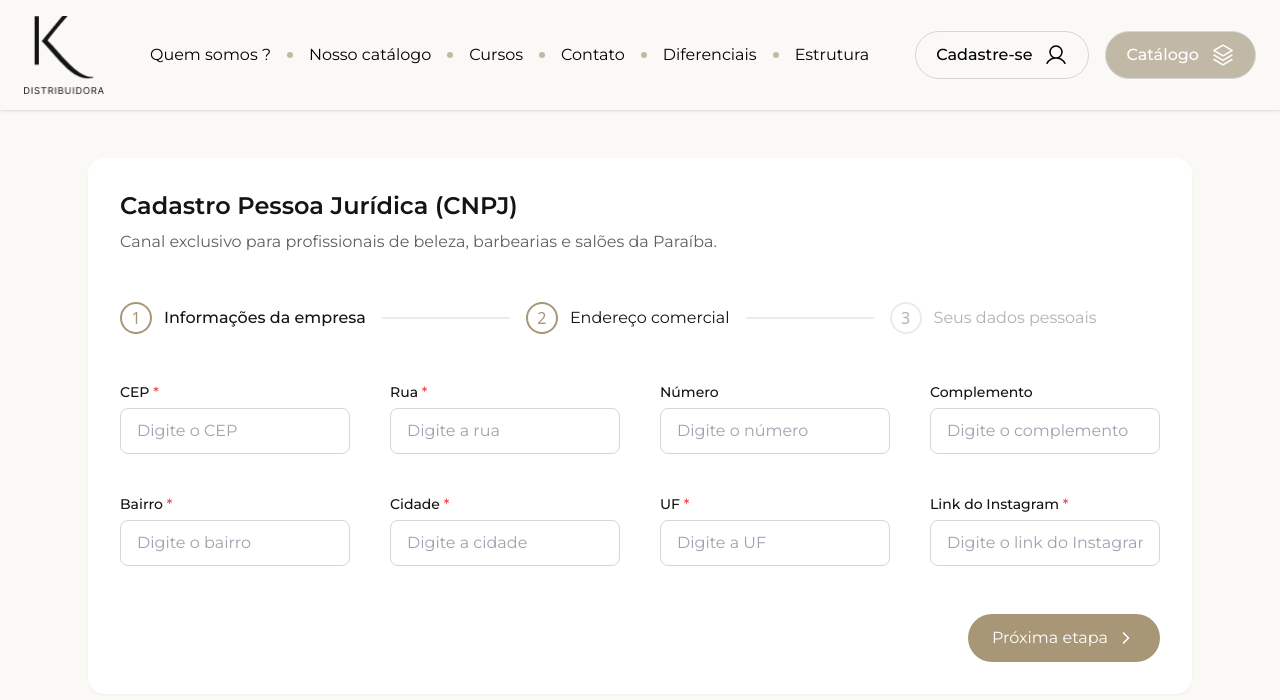
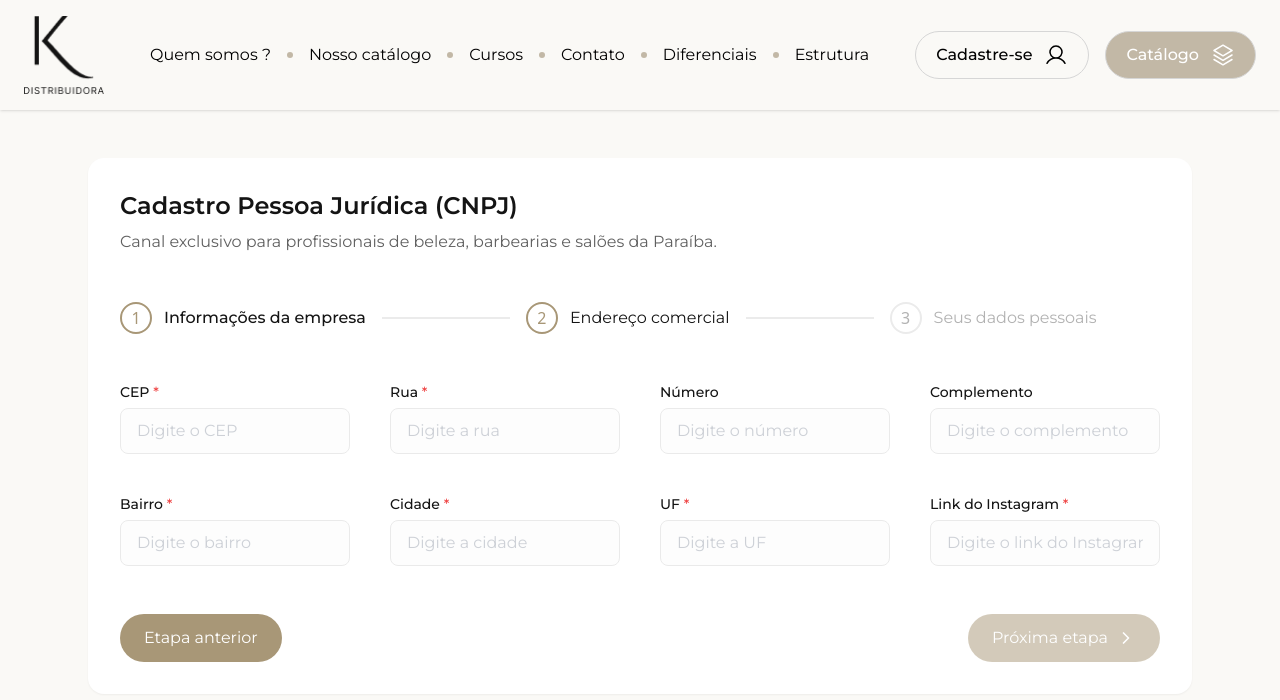
Before and after one commit to AcutisTechnology/web-k-distribuidora, a Next.js app: page /cadastro in a window 1280 px wide. Both pictures are taken after a click on the element "Endereço comercial". Shown: the top 700 px of the page. Built offline with nearby package versions, Linux system fonts and the light colour scheme.

Commit message:
Add CNPJService for fetching CNPJ data and update dependencies

```diff
--- a/package.json
+++ b/package.json
@@ -16,6 +16,7 @@
     "next": "15.1.6",
     "react": "^19.0.0",
     "react-dom": "^19.0.0",
+    "react-hook-form": "^7.54.2",
     "tailwind-merge": "^3.0.2",
     "tailwindcss-animate": "^1.0.7"
   },
--- a/src/app/cadastro/page.tsx
+++ b/src/app/cadastro/page.tsx
@@ -1,16 +1,64 @@
 "use client";
 
 import { useState } from "react";
-import { Input } from "@/components/ui/input";
+import { useForm, Controller } from "react-hook-form";
 import { Header } from "@/features/landing/header";
 import { ChevronRight } from "lucide-react";
+import { Input } from "@/components/ui/input";
+import { CNPJService } from "@/shared/config/cnpj-service";
 
 export default function RegistrationForm() {
   const [step, setStep] = useState(1);
+  const [isDisabled, setIsDisabled] = useState(true);
+  const { control, register, setValue, watch, handleSubmit } = useForm();
+  const cnpj = watch("cnpj");
+
+  const handleBlur = async () => {
+    if (cnpj && cnpj.replace(/\D/g, "").length === 14) {
+      try {
+        const data = await CNPJService.fetch(cnpj.replace(/\D/g, ""));
+        setValue("nome", data.razao_social);
+        setValue("fantasia", data.estabelecimento.nome_fantasia);
+        setValue("telefone", data.estabelecimento.telefone1);
+        setValue("logradouro", data.estabelecimento.logradouro);
+        setValue("municipio", data.estabelecimento.estado.nome);
+        setValue("uf", data.estabelecimento.estado.sigla);
+        setValue("cep", data.estabelecimento.cep);
+        setValue("natureza", data.natureza_juridica.descricao);
+        setValue(
+          "atividade",
+          data.estabelecimento.atividade_principal.descricao,
+        );
+        setValue("situacao", data.estabelecimento.situacao_cadastral);
+        setValue("cidade", data.estabelecimento.cidade.nome);
+        setValue("complemento", data.estabelecimento.complemento);
+        setValue("bairro", data.estabelecimento.bairro);
+        setValue("numero", data.estabelecimento.numero);
+        setValue("nomeProprietario", data.razao_social.slice(10));
+        setValue("email", data.estabelecimento.email);
+        setValue(
+          "dataAbertura",
+          `${data.estabelecimento.data_inicio_atividade.split("-")[2]}/${
+            data.estabelecimento.data_inicio_atividade.split("-")[1]
+          }/${data.estabelecimento.data_inicio_atividade.split("-")[0]}`,
+        );
+        setIsDisabled(false);
+      } catch (error) {
+        console.error("Error fetching CNPJ data:", error);
+      }
+    }
+  };
 
   const handleNextStep = () => {
-    console.log("aqui");
     setStep(step + 1);
+  };
+
+  const handlePreviousStep = () => {
+    setStep(step - 1);
+  };
+
+  const onSubmit = (data) => {
+    console.log(data);
   };
 
   return (
@@ -93,16 +141,25 @@ export default function RegistrationForm() {
           </div>
 
           {/* Form */}
+          <form onSubmit={handleSubmit(onSubmit)}>
             {step === 1 && (
-            <form className="grid grid-cols-1 sm:grid-cols-2 lg:grid-cols-4 gap-10">
+              <div className="grid grid-cols-1 sm:grid-cols-2 lg:grid-cols-4 gap-10">
                 <div className="space-y-1.5">
                   <label className="block text-sm font-montserrat font-medium text-[#141414]">
                     CNPJ <span className="text-red-500">*</span>
                   </label>
+                  <Controller
+                    name="cnpj"
+                    control={control}
+                    render={({ field }) => (
                       <Input
+                        {...field}
+                        onBlur={handleBlur}
                         type="text"
                         placeholder="Digite o CNPJ"
                         className="w-full px-4 py-2.5 rounded-lg font-montserrat border border-[#d6d6d6] focus:border-[#a89777] focus:ring-1 focus:ring-[#a89777]"
+                      />
+                    )}
                   />
                 </div>
                 <div className="space-y-1.5">
@@ -112,7 +169,9 @@ export default function RegistrationForm() {
                   <Input
                     type="text"
                     placeholder="Digite a Razão Social"
+                    {...register("nome")}
                     className="w-full px-4 py-2.5 rounded-lg font-montserrat border border-[#d6d6d6] focus:border-[#a89777] focus:ring-1 focus:ring-[#a89777]"
+                    disabled={isDisabled}
                   />
                 </div>
                 <div className="space-y-1.5">
@@ -122,7 +181,9 @@ export default function RegistrationForm() {
                   <Input
                     type="text"
                     placeholder="Digite o nome fantasia"
+                    {...register("fantasia")}
                     className="w-full px-4 py-2.5 rounded-lg font-montserrat border border-[#d6d6d6] focus:border-[#a89777] focus:ring-1 focus:ring-[#a89777]"
+                    disabled={isDisabled}
                   />
                 </div>
                 <div className="space-y-1.5">
@@ -132,7 +193,9 @@ export default function RegistrationForm() {
                   <Input
                     type="text"
                     placeholder="Informe a natureza"
+                    {...register("natureza")}
                     className="w-full px-4 py-2.5 rounded-lg font-montserrat border border-[#d6d6d6] focus:border-[#a89777] focus:ring-1 focus:ring-[#a89777]"
+                    disabled={isDisabled}
                   />
                 </div>
                 <div className="space-y-1.5">
@@ -142,7 +205,9 @@ export default function RegistrationForm() {
                   <Input
                     type="text"
                     placeholder="Digite a atividade"
+                    {...register("atividade")}
                     className="w-full px-4 py-2.5 rounded-lg font-montserrat border border-[#d6d6d6] focus:border-[#a89777] focus:ring-1 focus:ring-[#a89777]"
+                    disabled={isDisabled}
                   />
                 </div>
                 <div className="space-y-1.5">
@@ -152,7 +217,9 @@ export default function RegistrationForm() {
                   <Input
                     type="text"
                     placeholder="Informe a situação"
+                    {...register("situacao")}
                     className="w-full px-4 py-2.5 rounded-lg font-montserrat border border-[#d6d6d6] focus:border-[#a89777] focus:ring-1 focus:ring-[#a89777]"
+                    disabled={isDisabled}
                   />
                 </div>
                 <div className="space-y-1.5">
@@ -162,7 +229,9 @@ export default function RegistrationForm() {
                   <Input
                     type="text"
                     placeholder="Informe a data de abertura"
+                    {...register("dataAbertura")}
                     className="w-full px-4 py-2.5 rounded-lg font-montserrat border border-[#d6d6d6] focus:border-[#a89777] focus:ring-1 focus:ring-[#a89777]"
+                    disabled={isDisabled}
                   />
                 </div>
                 <div className="space-y-1.5">
@@ -172,22 +241,26 @@ export default function RegistrationForm() {
                   <Input
                     type="tel"
                     placeholder="Digite o telefone"
+                    {...register("telefone")}
                     className="w-full px-4 py-2.5 rounded-lg font-montserrat border border-[#d6d6d6] focus:border-[#a89777] focus:ring-1 focus:ring-[#a89777]"
+                    disabled={isDisabled}
                   />
                 </div>
-            </form>
+              </div>
             )}
 
             {step === 2 && (
-            <form className="grid grid-cols-1 sm:grid-cols-2 lg:grid-cols-4 gap-10">
+              <div className="grid grid-cols-1 sm:grid-cols-2 lg:grid-cols-4 gap-10">
                 <div className="space-y-1.5">
                   <label className="block text-sm font-montserrat font-medium text-[#141414]">
                     CEP <span className="text-red-500">*</span>
                   </label>
                   <Input
                     type="text"
+                    {...register("cep")}
                     placeholder="Digite o CEP"
                     className="w-full px-4 py-2.5 rounded-lg font-montserrat border border-[#d6d6d6] focus:border-[#a89777] focus:ring-1 focus:ring-[#a89777]"
+                    disabled={isDisabled}
                   />
                 </div>
                 <div className="space-y-1.5">
@@ -196,8 +269,10 @@ export default function RegistrationForm() {
                   </label>
                   <Input
                     type="text"
+                    {...register("logradouro")}
                     placeholder="Digite a rua"
                     className="w-full px-4 py-2.5 rounded-lg font-montserrat border border-[#d6d6d6] focus:border-[#a89777] focus:ring-1 focus:ring-[#a89777]"
+                    disabled={isDisabled}
                   />
                 </div>
                 <div className="space-y-1.5">
@@ -206,8 +281,10 @@ export default function RegistrationForm() {
                   </label>
                   <Input
                     type="text"
+                    {...register("numero")}
                     placeholder="Digite o número"
                     className="w-full px-4 py-2.5 rounded-lg font-montserrat border border-[#d6d6d6] focus:border-[#a89777] focus:ring-1 focus:ring-[#a89777]"
+                    disabled={isDisabled}
                   />
                 </div>
                 <div className="space-y-1.5">
@@ -216,8 +293,10 @@ export default function RegistrationForm() {
                   </label>
                   <Input
                     type="text"
+                    {...register("complemento")}
                     placeholder="Digite o complemento"
                     className="w-full px-4 py-2.5 rounded-lg font-montserrat border border-[#d6d6d6] focus:border-[#a89777] focus:ring-1 focus:ring-[#a89777]"
+                    disabled={isDisabled}
                   />
                 </div>
                 <div className="space-y-1.5">
@@ -226,8 +305,10 @@ export default function RegistrationForm() {
                   </label>
                   <Input
                     type="text"
+                    {...register("bairro")}
                     placeholder="Digite o bairro"
                     className="w-full px-4 py-2.5 rounded-lg font-montserrat border border-[#d6d6d6] focus:border-[#a89777] focus:ring-1 focus:ring-[#a89777]"
+                    disabled={isDisabled}
                   />
                 </div>
                 <div className="space-y-1.5">
@@ -236,8 +317,10 @@ export default function RegistrationForm() {
                   </label>
                   <Input
                     type="text"
+                    {...register("cidade")}
                     placeholder="Digite a cidade"
                     className="w-full px-4 py-2.5 rounded-lg font-montserrat border border-[#d6d6d6] focus:border-[#a89777] focus:ring-1 focus:ring-[#a89777]"
+                    disabled={isDisabled}
                   />
                 </div>
                 <div className="space-y-1.5">
@@ -246,8 +329,10 @@ export default function RegistrationForm() {
                   </label>
                   <Input
                     type="text"
+                    {...register("uf")}
                     placeholder="Digite a UF"
                     className="w-full px-4 py-2.5 rounded-lg font-montserrat border border-[#d6d6d6] focus:border-[#a89777] focus:ring-1 focus:ring-[#a89777]"
+                    disabled={isDisabled}
                   />
                 </div>
                 <div className="space-y-1.5">
@@ -258,13 +343,14 @@ export default function RegistrationForm() {
                     type="text"
                     placeholder="Digite o link do Instagram"
                     className="w-full px-4 py-2.5 rounded-lg font-montserrat border border-[#d6d6d6] focus:border-[#a89777] focus:ring-1 focus:ring-[#a89777]"
+                    disabled={isDisabled}
                   />
                 </div>
-            </form>
+              </div>
             )}
 
             {step === 3 && (
-            <form className="grid grid-cols-1 sm:grid-cols-2 lg:grid-cols-4 gap-10">
+              <div className="grid grid-cols-1 sm:grid-cols-2 lg:grid-cols-4 gap-10">
                 <div className="space-y-1.5">
                   <label className="block text-sm font-montserrat font-medium text-[#141414]">
                     Nome do proprietário <span className="text-red-500">*</span>
@@ -273,6 +359,8 @@ export default function RegistrationForm() {
                     type="text"
                     placeholder="Digite o nome do proprietário"
                     className="w-full px-4 py-2.5 rounded-lg font-montserrat border border-[#d6d6d6] focus:border-[#a89777] focus:ring-1 focus:ring-[#a89777]"
+                    {...register("nomeProprietario")}
+                    disabled={isDisabled}
                   />
                 </div>
                 <div className="space-y-1.5">
@@ -283,6 +371,8 @@ export default function RegistrationForm() {
                     type="text"
                     placeholder="Digite o CPF"
                     className="w-full px-4 py-2.5 rounded-lg font-montserrat border border-[#d6d6d6] focus:border-[#a89777] focus:ring-1 focus:ring-[#a89777]"
+                    {...register("cpf")}
+                    disabled={isDisabled}
                   />
                 </div>
                 <div className="space-y-1.5">
@@ -293,6 +383,8 @@ export default function RegistrationForm() {
                     type="text"
                     placeholder="Digite o email"
                     className="w-full px-4 py-2.5 rounded-lg font-montserrat border border-[#d6d6d6] focus:border-[#a89777] focus:ring-1 focus:ring-[#a89777]"
+                    {...register("email")}
+                    disabled={isDisabled}
                   />
                 </div>
                 <div className="space-y-1.5">
@@ -303,6 +395,8 @@ export default function RegistrationForm() {
                     type="text"
                     placeholder="Digite o telefone"
                     className="w-full px-4 py-2.5 rounded-lg font-montserrat border border-[#d6d6d6] focus:border-[#a89777] focus:ring-1 focus:ring-[#a89777]"
+                    {...register("telefone")}
+                    disabled={isDisabled}
                   />
                 </div>
                 <div className="space-y-1.5">
@@ -313,21 +407,44 @@ export default function RegistrationForm() {
                     type="text"
                     placeholder="Digite o nome do solicitante"
                     className="w-full px-4 py-2.5 rounded-lg font-montserrat border border-[#d6d6d6] focus:border-[#a89777] focus:ring-1 focus:ring-[#a89777]"
+                    {...register("solicitante")}
+                    disabled={isDisabled}
                   />
                 </div>
-            </form>
+              </div>
             )}
 
-          {/* Next Step Button */}
-          <div className="flex justify-end mt-12">
+            {/* Navigation Buttons */}
+            <div className="flex justify-between mt-12">
+              {step > 1 && (
                 <button
+                  type="button"
+                  onClick={handlePreviousStep}
+                  className="px-6 py-3 bg-[#a89777] text-white font-montserrat rounded-full hover:bg-[#927f5f] flex items-center gap-2 transition-all duration-300 ease-in-out disabled:opacity-50 disabled:cursor-not-allowed"
+                >
+                  Etapa anterior
+                </button>
+              )}
+              {step < 3 ? (
+                <button
+                  type="button"
                   onClick={handleNextStep}
-              className="px-6 py-3 bg-[#a89777] text-white font-montserrat rounded-full hover:bg-[#927f5f] flex items-center gap-2"
+                  className="px-6 py-3 bg-[#a89777] text-white font-montserrat rounded-full hover:bg-[#927f5f] flex items-center gap-2 transition-all duration-300 ease-in-out disabled:opacity-50 disabled:cursor-not-allowed"
+                  disabled={isDisabled}
                 >
                   Próxima etapa
                   <ChevronRight className="h-5 w-5" />
                 </button>
+              ) : (
+                <button
+                  type="submit"
+                  className="px-6 py-3 bg-[#a89777] text-white font-montserrat rounded-full hover:bg-[#927f5f] flex items-center gap-2 transition-all duration-300 ease-in-out disabled:opacity-50 disabled:cursor-not-allowed"
+                >
+                  Enviar
+                </button>
+              )}
             </div>
+          </form>
         </div>
       </main>
     </div>
--- /dev/null
+++ b/src/shared/config/cnpj-service.ts
@@ -0,0 +1,24 @@
+interface CNPJResponse {
+  nome: string;
+  fantasia: string;
+  email: string;
+  telefone: string;
+  logradouro: string;
+  municipio: string;
+  uf: string;
+  cep: string;
+}
+export class CNPJService {
+  static async fetch(cnpj: string): Promise<CNPJResponse> {
+    try {
+      const response = await fetch(`https://publica.cnpj.ws/cnpj/${cnpj}`);
+      if (!response.ok) {
+        throw new Error("Failed to fetch CNPJ data");
+      }
+      return await response.json();
+    } catch (error) {
+      console.error("Error fetching CNPJ:", error);
+      throw error;
+    }
+  }
+}
```
Also changed, not shown: 1 other file (tests, documents, lock files or other folders). Lines whose indentation alone changed are shown as unchanged.
